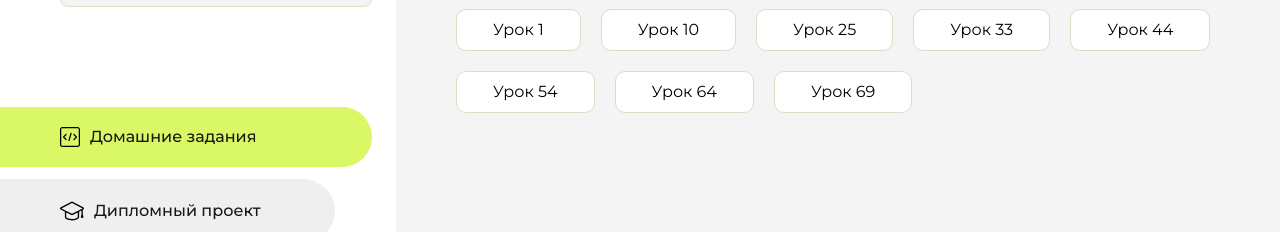
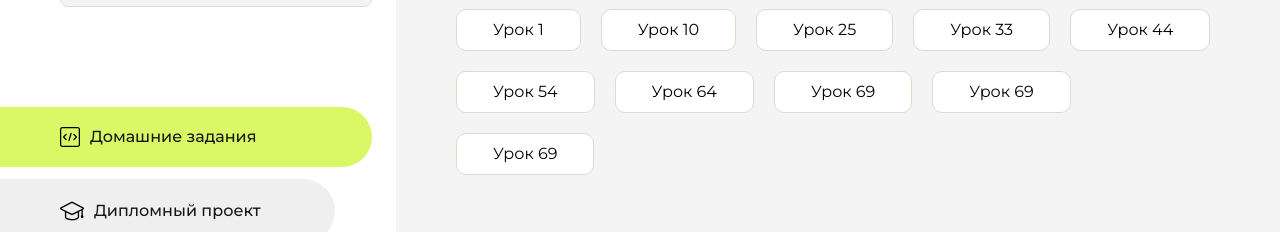
Before and after one commit to check-engine-404/homework, a plain HTML site: page index.html in a window 1280 px wide. Shown: the part 229-461 px from the top of the page. Drawn offline with Linux system fonts and the light colour scheme.

Commit message:
Update index.html

```diff
--- a/index.html
+++ b/index.html
@@ -120,6 +120,14 @@
                          <li class="content__list-item">
                         <a href="lesson-69 home/index.html">Урок 69 </a>
                     </li>
+                     </li>
+                         <li class="content__list-item">
+                        <a href="lesson-71 home/index.html">Урок 69 </a>
+                    </li>
+                     </li>
+                         <li class="content__list-item">
+                        <a href="lesson-72 home/index.html">Урок 69 </a>
+                    </li>
                 </ul>
             </div>
             <div class="content__block hidden" id="diplomBlock">
```
